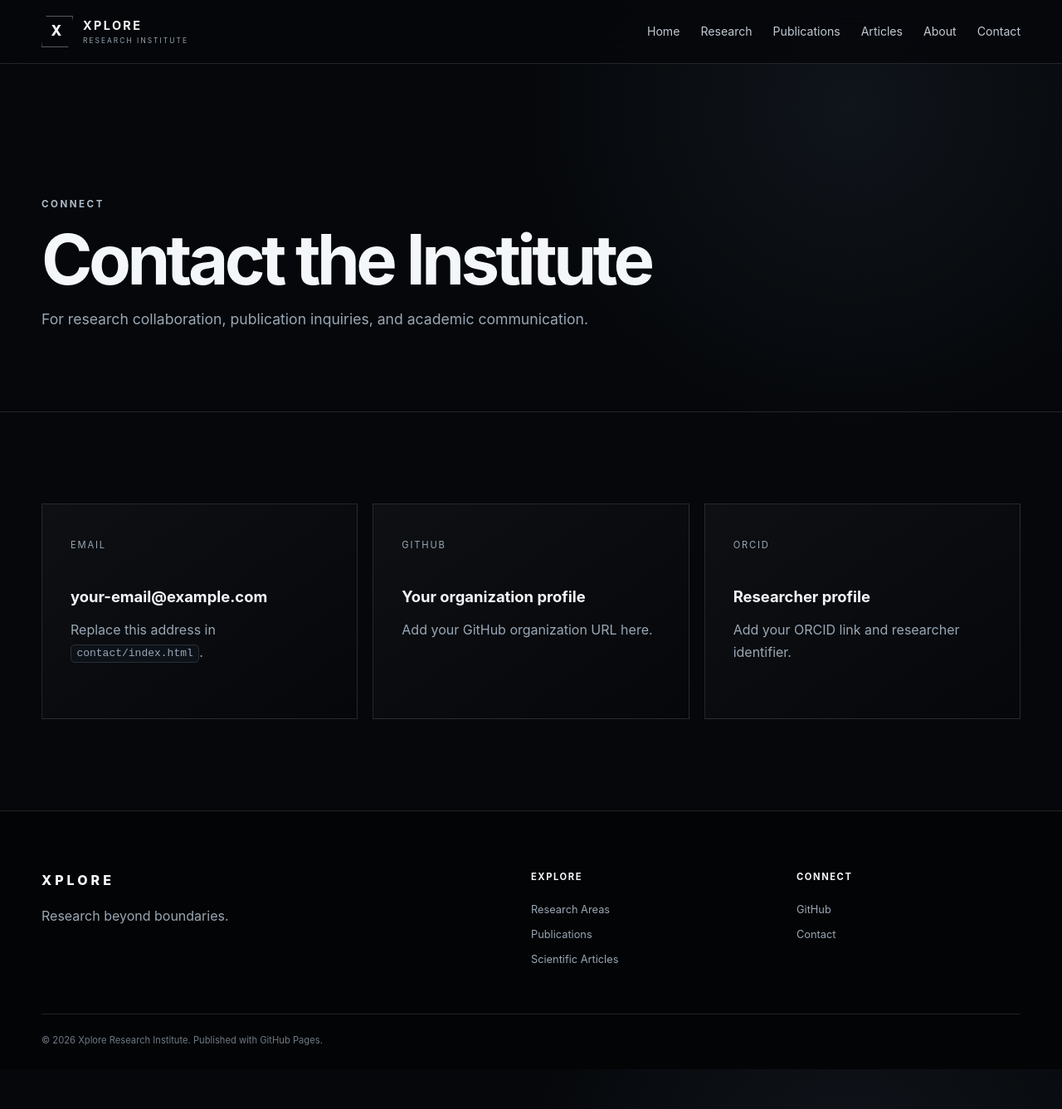
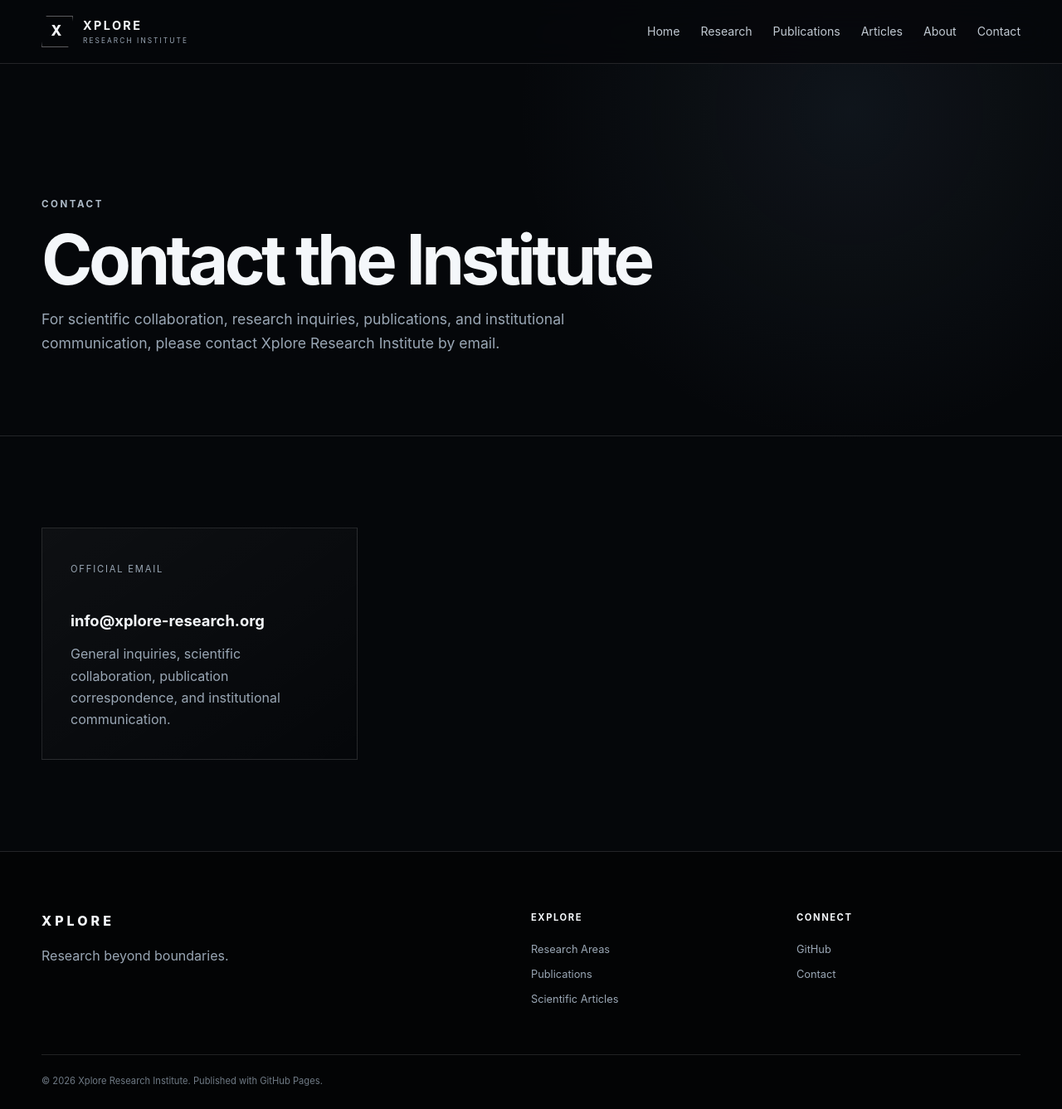
Before and after one commit to Xplore-research-institute/Xplore-research-institute.github.io, a Jekyll site: the page built from contact/index.html, in a window 1280 px wide and 1337 px high. Shown: the whole window at 83% size. Built offline with Jekyll 4.4.1, drawn with Linux system fonts in a browser that asks for light colours.

Commit message:
Update index.html
Update official email

```diff
--- a/contact/index.html
+++ b/contact/index.html
@@ -3,30 +3,38 @@ layout: default
 title: Contact
 description: Contact Xplore Research Institute.
 ---
+
 <section class="page-hero compact">
   <div class="container">
-    <div class="eyebrow">CONNECT</div>
+    <div class="eyebrow">CONTACT</div>
+
     <h1>Contact the Institute</h1>
-    <p>For research collaboration, publication inquiries, and academic communication.</p>
+
+    <p>
+      For scientific collaboration, research inquiries,
+      publications, and institutional communication,
+      please contact Xplore Research Institute by email.
+    </p>
   </div>
 </section>
 
 <section class="section">
   <div class="container contact-grid">
+
     <div class="contact-card">
-      <span>Email</span>
-      <h2>your-email@example.com</h2>
-      <p>Replace this address in <code>contact/index.html</code>.</p>
+      <span>OFFICIAL EMAIL</span>
+
+      <h2>
+        <a href="mailto:info@xplore-research.org">
+          info@xplore-research.org
+        </a>
+      </h2>
+
+      <p>
+        General inquiries, scientific collaboration,
+        publication correspondence, and institutional communication.
+      </p>
     </div>
-    <div class="contact-card">
-      <span>GitHub</span>
-      <h2>Your organization profile</h2>
-      <p>Add your GitHub organization URL here.</p>
-    </div>
-    <div class="contact-card">
-      <span>ORCID</span>
-      <h2>Researcher profile</h2>
-      <p>Add your ORCID link and researcher identifier.</p>
-    </div>
+
   </div>
 </section>
```
